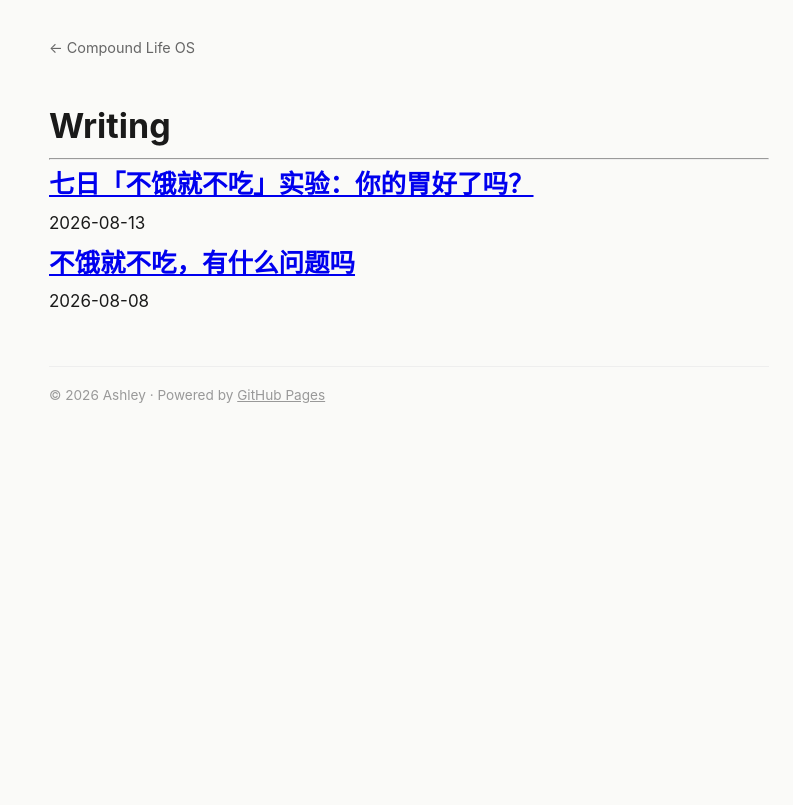
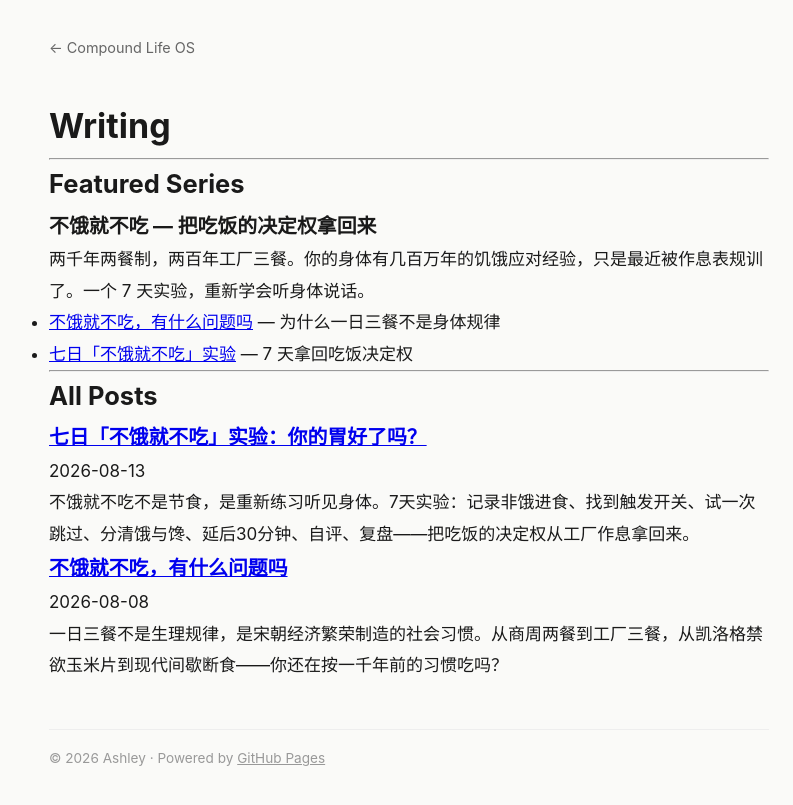
Before and after one commit to AshleyOSLab/AshleyOSLab.github.io, a Jekyll site: the page built from writing/index.md, in a window 1280 px wide. Shown: the top 805 px of the page, without its empty margins (231-1024 px from the left). Built offline with Jekyll 4.4.1, drawn with Linux system fonts in a browser that asks for light colours.

Commit message:
feat: add series navigation for 不饿就不吃

```diff
--- a/writing/index.md
+++ b/writing/index.md
@@ -7,7 +7,22 @@ title: Writing
 
 ---
 
+## Featured Series
+
+### 不饿就不吃 — 把吃饭的决定权拿回来
+
+两千年两餐制，两百年工厂三餐。你的身体有几百万年的饥饿应对经验，只是最近被作息表规训了。一个 7 天实验，重新学会听身体说话。
+
+- [不饿就不吃，有什么问题吗](/writing/personal-growth/dont-eat-when-not-hungry/) — 为什么一日三餐不是身体规律
+- [七日「不饿就不吃」实验](/writing/personal-growth/7-day-not-hungry-experiment/) — 7 天拿回吃饭决定权
+
+---
+
+## All Posts
+
 {% for post in site.posts %}
-## [{{ post.title }}]({{ post.url }})
+### [{{ post.title }}]({{ post.url }})
 <span class="post-meta">{{ post.date | date: "%Y-%m-%d" }}</span>
+
+{{ post.description | truncatewords: 30 }}
 {% endfor %}
```
Also changed, not shown: index.md (+11 -0 lines).
